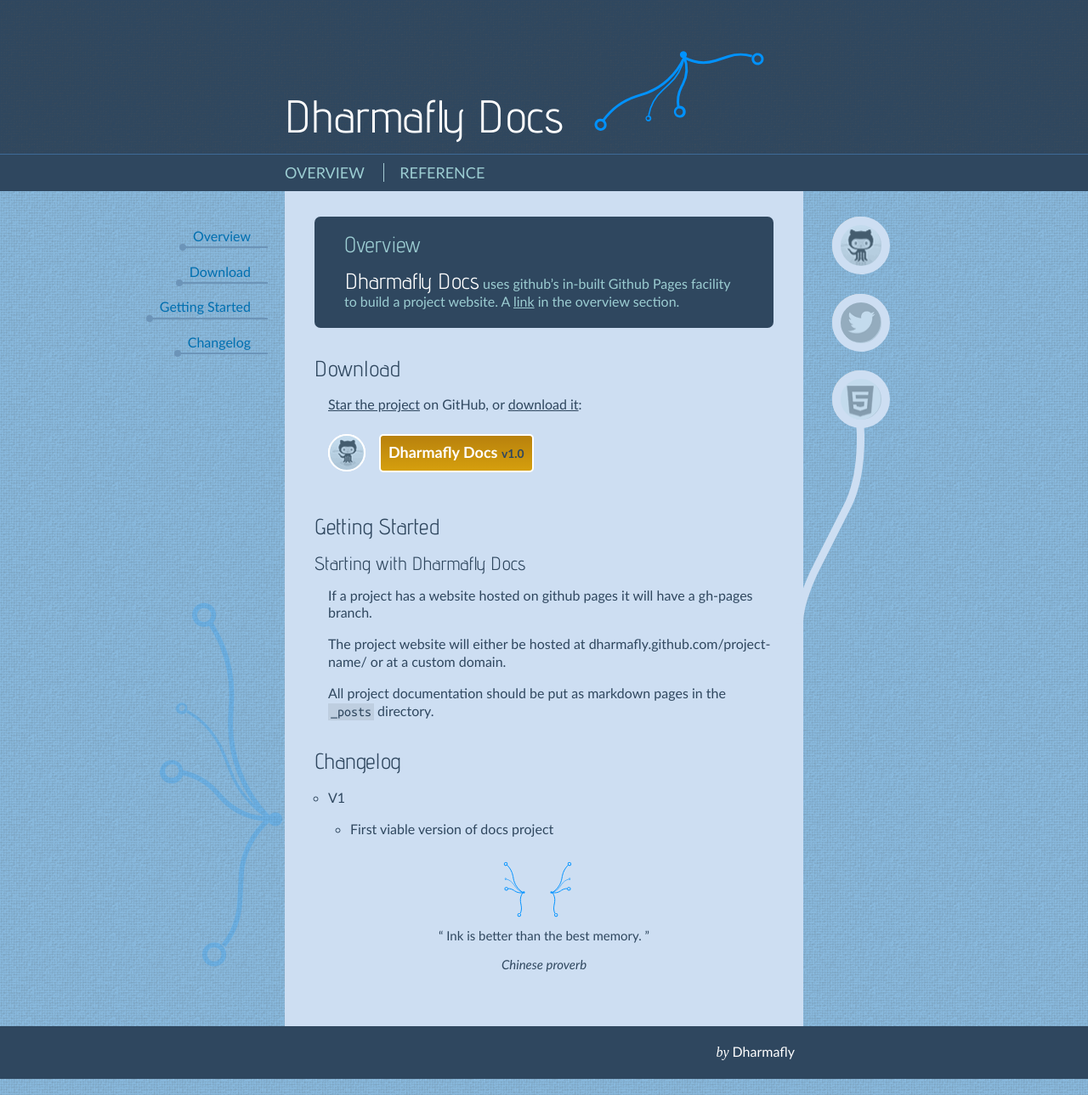
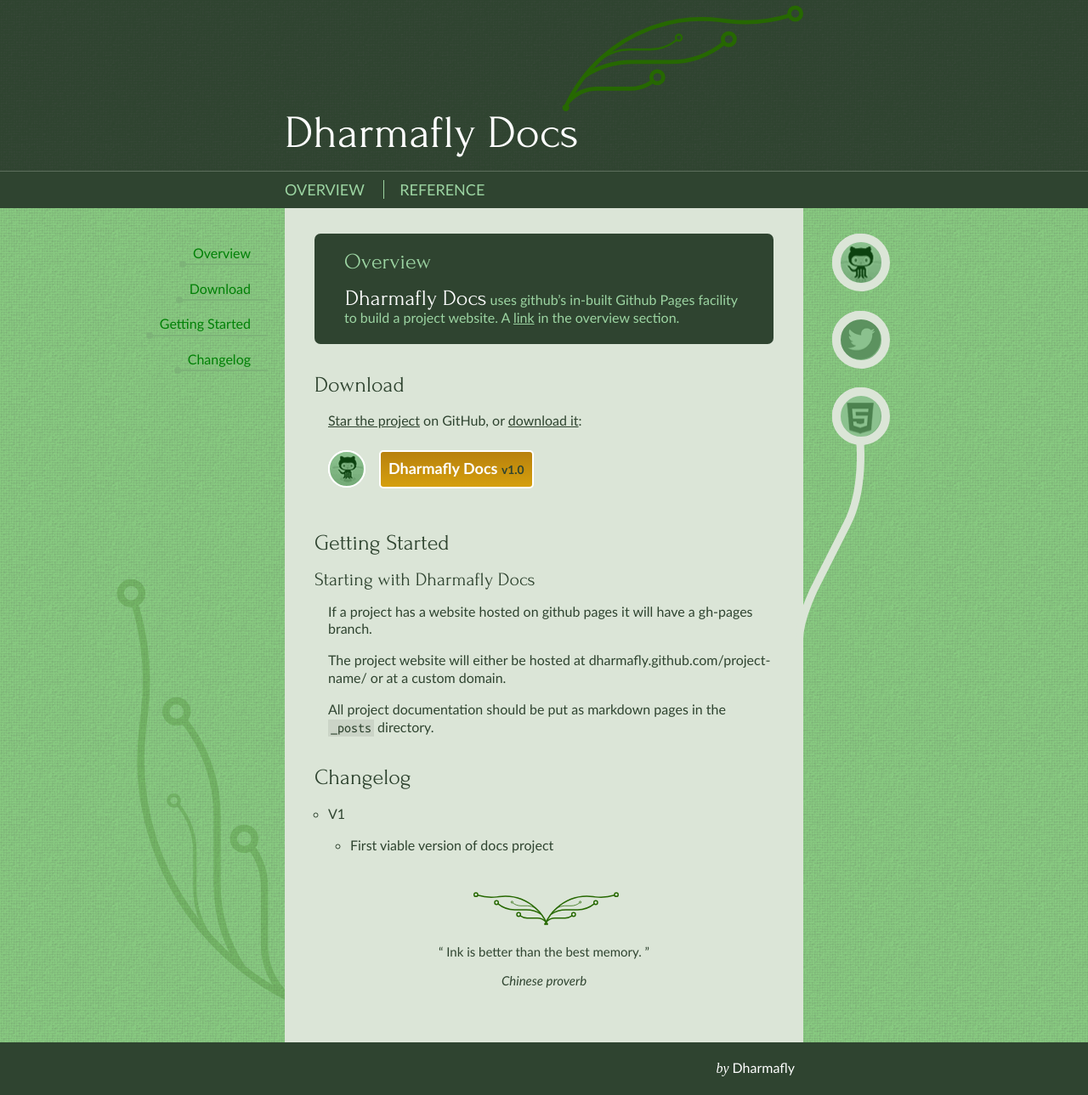
Before and after one commit to dharmafly/noodle, a Jekyll site: the page built from index.html, in a window 1280 px wide. Shown: the whole page at 85% size. Built offline with Jekyll 4.4.1, drawn with Linux system fonts in a browser that asks for light colours; nearby versions of some CDN libraries; Markdown is read by kramdown in place of the engine named in the settings.

Commit message:
#175 Darkened nodewing for forest theme

```diff
--- a/_config.yml
+++ b/_config.yml
@@ -4,7 +4,7 @@
 GITHUB_PROJECT_URL: https://github.com/dharmafly/dharmafly-docs
 
 # Site theme (options: forest, ocean, horus, seagrass, sundae, slate)
-THEME: ocean
+THEME: forest
 
 
 ############ Options
```
Also changed, not shown: css/svg/node_forest.svg.
